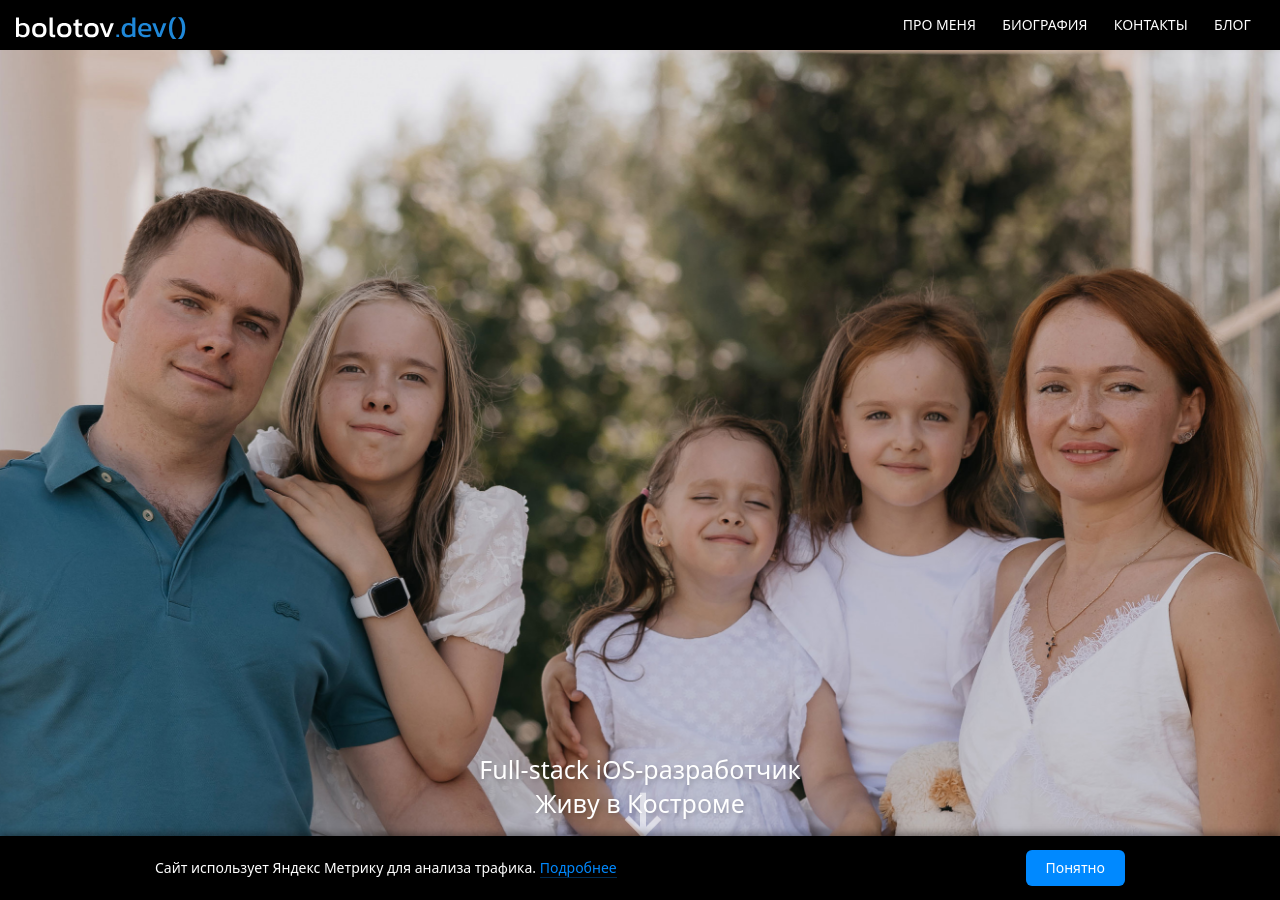
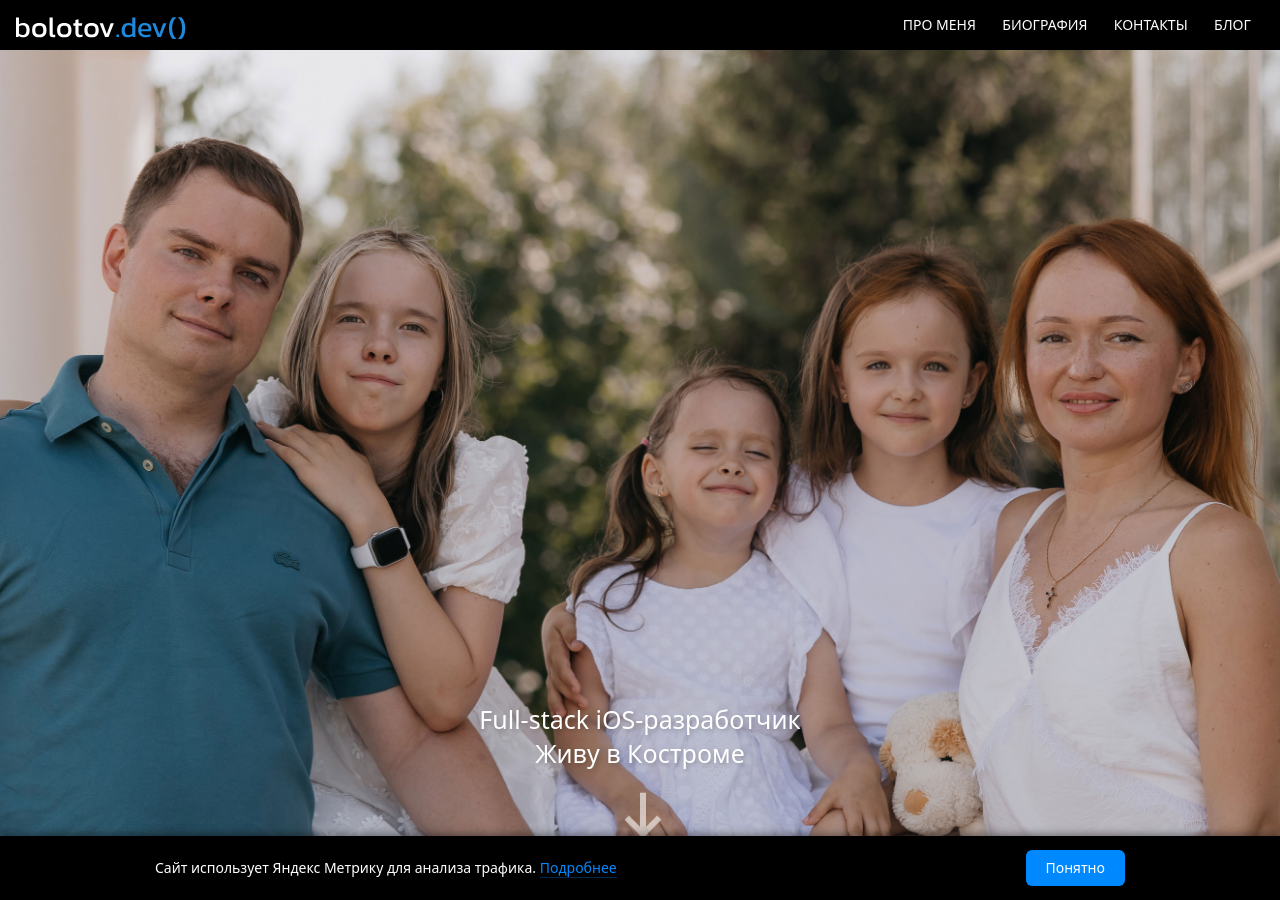
Before and after one commit to artembolotov/artembolotov.github.io, a Jekyll site: the page index.html, which Jekyll copies as it is, in a window 1280 px wide and 900 px high. Built offline with Jekyll 4.4.1, drawn with Linux system fonts in a browser that asks for light colours.

Commit message:
Some fixes

```diff
--- a/styles/main.css
+++ b/styles/main.css
@@ -26,7 +26,7 @@ section h2 {
   height: calc(100vh - 50px - env(safe-area-inset-top));
   height: calc(100svh - 50px - env(safe-area-inset-top));
   min-height: 400px;
-  margin-top: calc(50px + env(safe-area-inset-top));
+  margin-top: 0;
   width: 100%;
   padding: 0;
   background: url(/img/bg-tall-web.jpg) center center;
```
